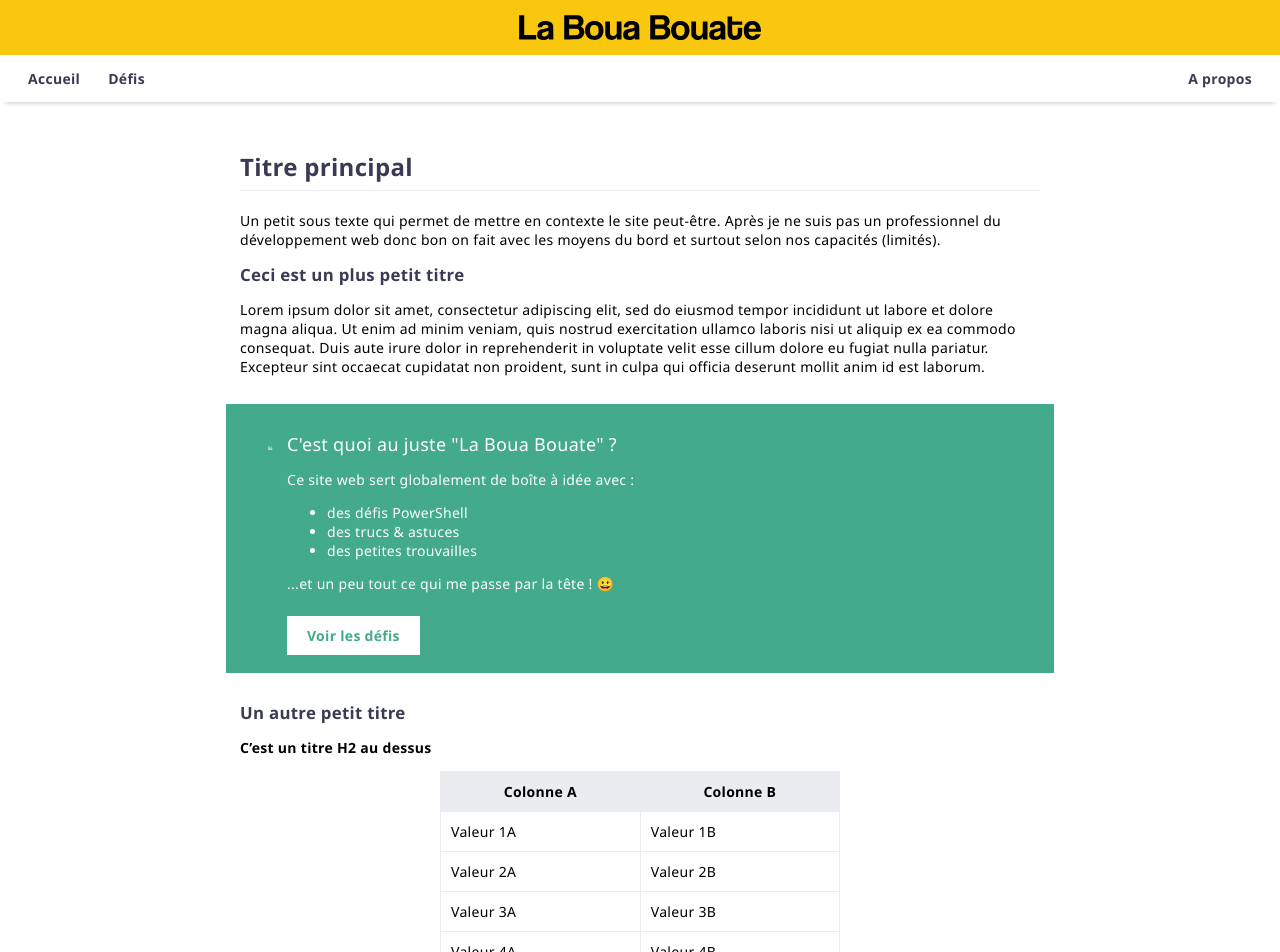
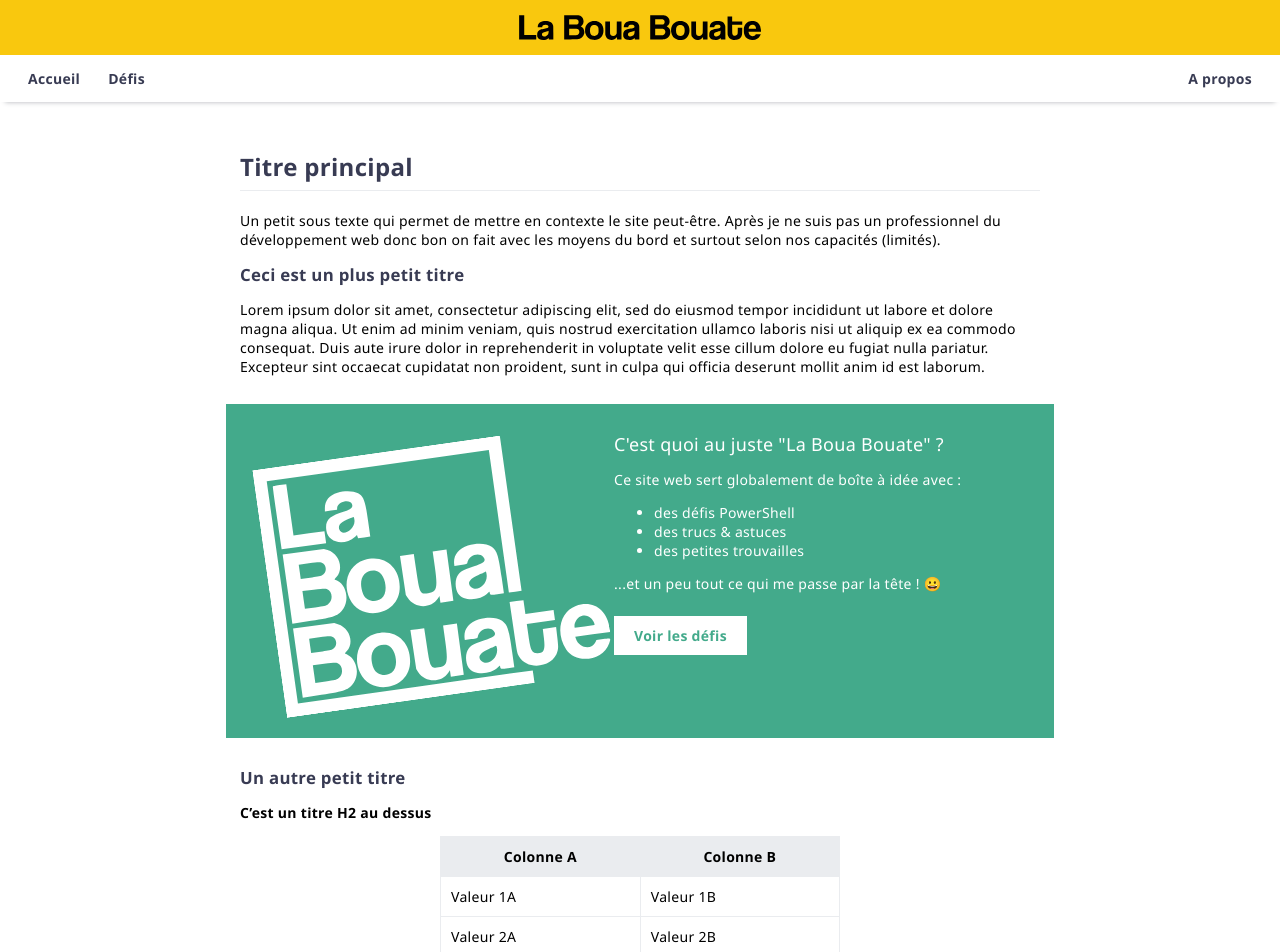
Before and after one commit to leobouard/leobouard.github.io, a Jekyll site: the page built from index.md, in a window 1280 px wide. Shown: the top 952 px of the page. Built offline with Jekyll 4.4.1, drawn with Linux system fonts in a browser that asks for light colours; our own code applies the rules of GitHub Pages for plain Markdown files.

Commit message:
Update hero

```diff
--- a/assets/css/style.scss
+++ b/assets/css/style.scss
@@ -111,6 +111,10 @@ section {
         padding: 2em;
         display: flex;
         vertical-align: middle;
+
+        img {
+            width: fit-content;
+        }
 
         a {
             margin-top: 1em;
--- a/index.md
+++ b/index.md
@@ -8,7 +8,7 @@ Lorem ipsum dolor sit amet, consectetur adipiscing elit, sed do eiusmod tempor i
 
 <div class="hero">
     <div width="20%" style="padding: 1em;">
-        <img src="/assets/images/logo_white.svg" style="transform: rotate(-8deg);" width="5em">
+        <img src="/assets/images/logo_white.svg" style="transform: rotate(-8deg);">
     </div>
     <div width="80%">
         <span style="font-size: large;">C'est quoi au juste "La Boua Bouate" ?</span>
```
